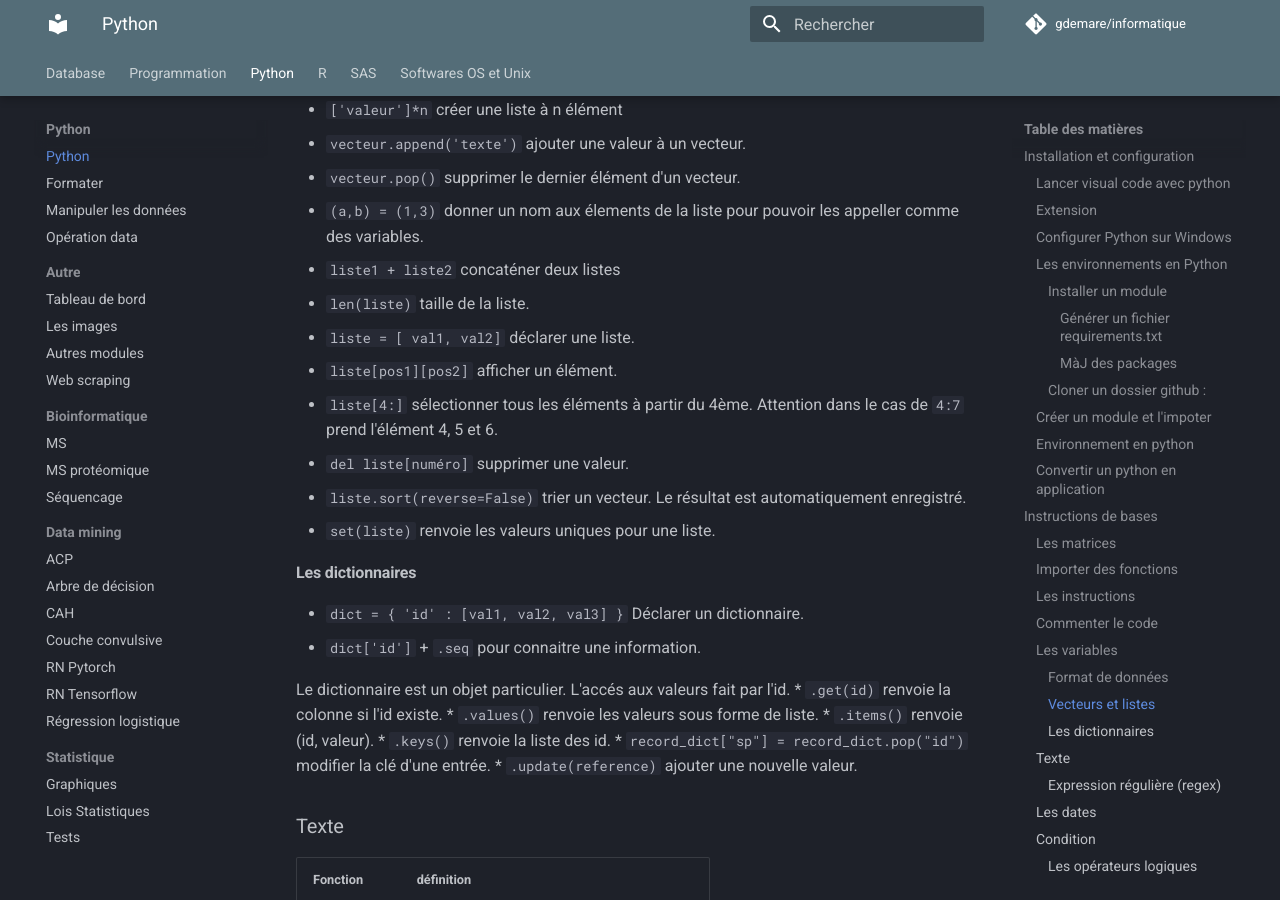
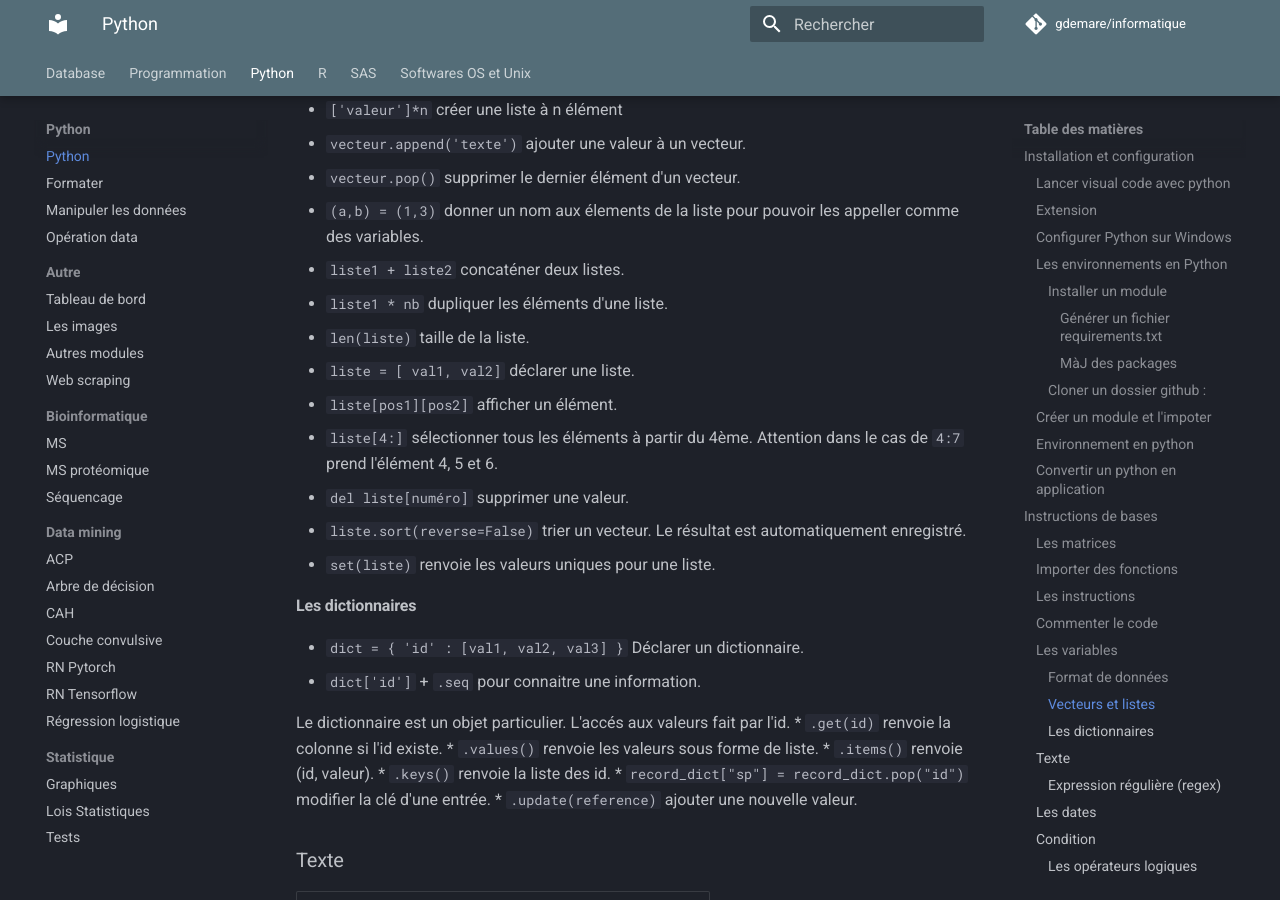
Before and after one commit to gdemare/Informatique, an MkDocs documentation site: the page built from docs/python/python_py.md, in a window 1280 px wide and 900 px high, scrolled down 4319 px. Built offline with MkDocs 1.6.1 and Material for MkDocs 9.7.7, drawn with Linux system fonts in a browser that asks for light colours; comment, search, counter and statistics services are not loaded.

Commit message:
Update python_py.md

```diff
--- a/docs/python/python_py.md
+++ b/docs/python/python_py.md
@@ -166,7 +166,8 @@ Fonction		| Définition
 * `vecteur.append('texte')` ajouter une valeur à un vecteur.
 * `vecteur.pop()` supprimer le dernier élément d'un vecteur.
 * `(a,b) = (1,3)` donner un nom aux élements de la liste pour pouvoir les appeller comme des variables.
-* `liste1 + liste2` concaténer deux listes
+* `liste1 + liste2` concaténer deux listes.
+* `liste1 * nb` dupliquer les éléments d'une liste.
 * `len(liste)` taille de la liste.
 * `liste = [ val1, val2]` déclarer une liste.
 * `liste[pos1][pos2]` afficher un élément.
```
